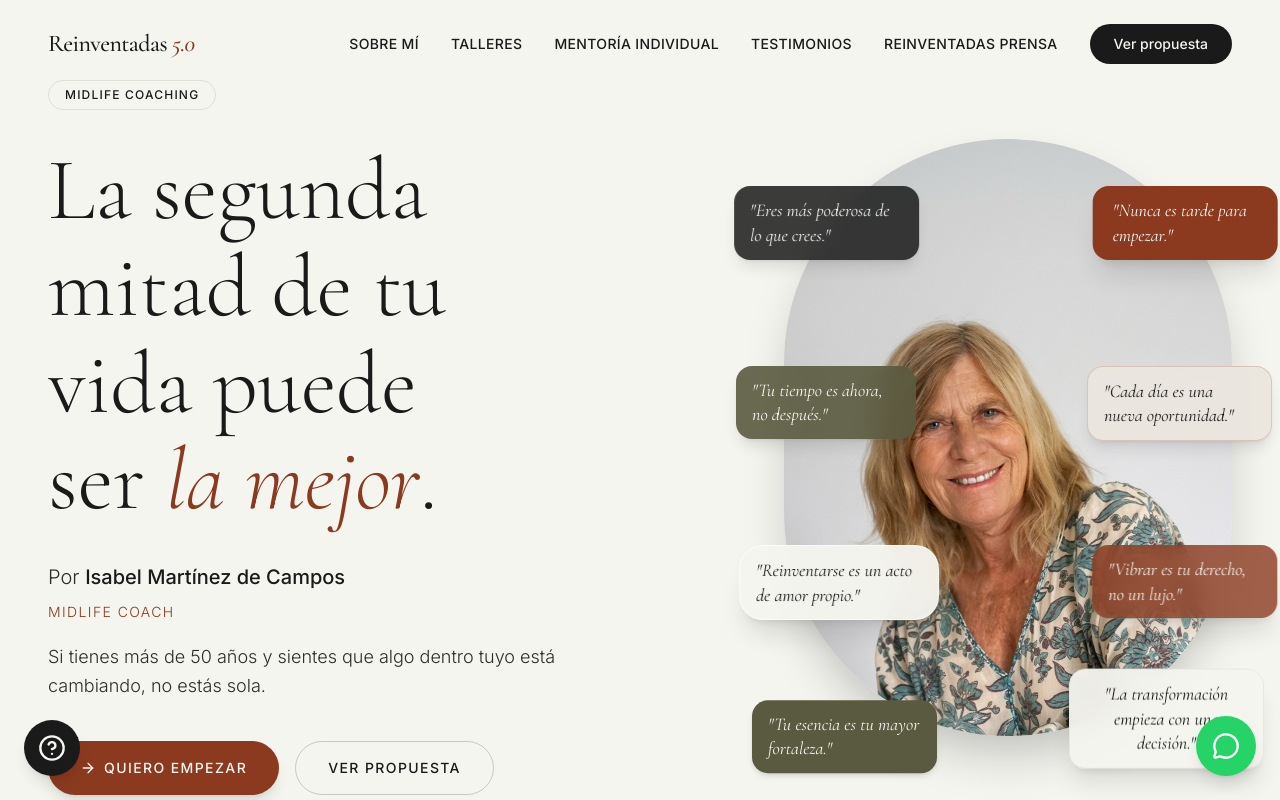
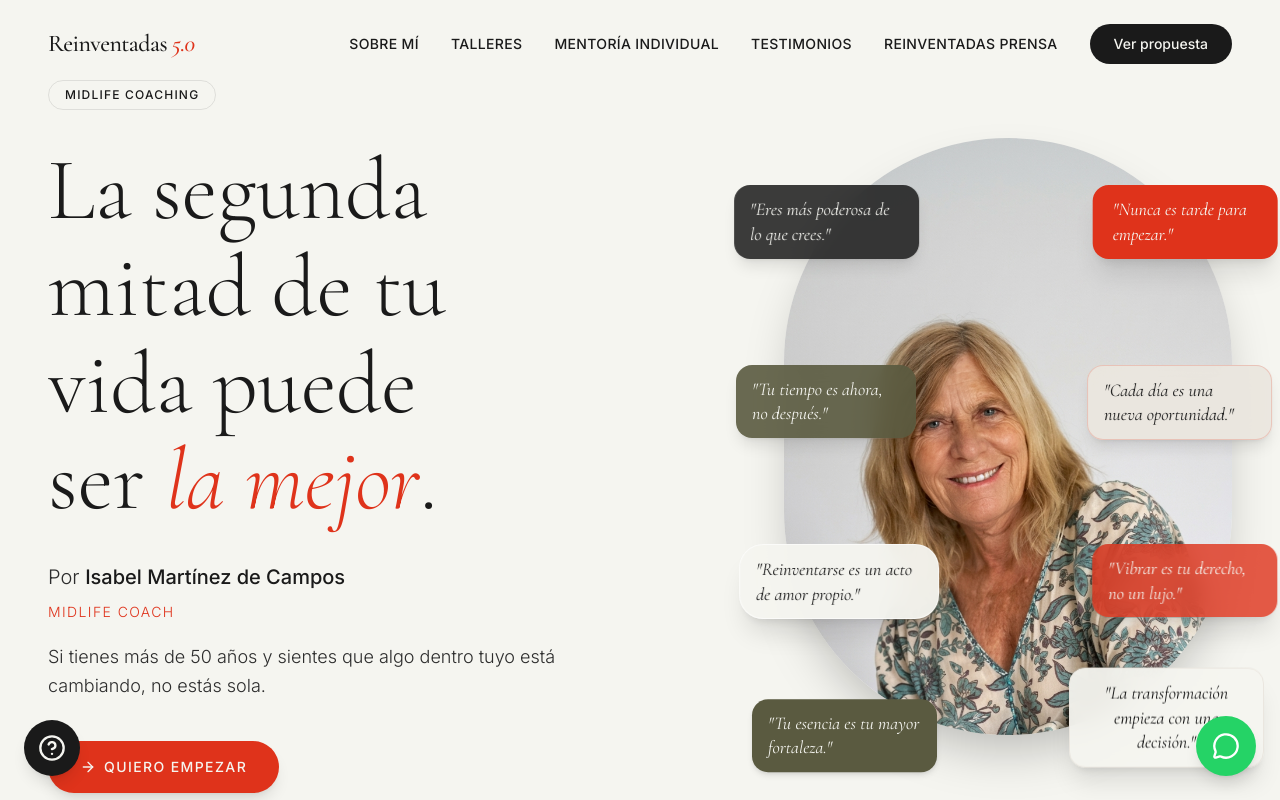
Before and after one commit to ProgWBVSG/Isabel-Web, a React (Vite) app: page / in a window 1280 px wide. Shown: the top 800 px of the page. Built offline with nearby package versions, Linux system fonts and the light colour scheme.

Commit message:
Mejorar contraste de color rojo y remover boton/textos landing

```diff
--- a/src/index.css
+++ b/src/index.css
@@ -8,7 +8,7 @@
   --color-cream: #F5F5F0;
   --color-sand: #EAE6DF;
   --color-olive: #5A5A40;
-  --color-terracotta: #8B3A1F;
+  --color-terracotta: #DF331B;
   --color-ink: #1A1A1A;
   --color-ink-light: #2D2D2D;
 }
--- a/src/pages/Landing.tsx
+++ b/src/pages/Landing.tsx
@@ -74,12 +74,6 @@ export default function Landing() {
               >
                 <ArrowRight className="h-4 w-4" />
                 Quiero empezar
-              </a>
-              <a
-                href="#mentoria"
-                className="inline-flex items-center justify-center px-8 py-4 text-sm tracking-widest uppercase font-medium rounded-full text-ink border border-ink/20 hover:border-terracotta hover:text-terracotta transition-colors duration-300"
-              >
-                Ver propuesta
               </a>
             </div>
           </motion.div>
@@ -300,7 +294,6 @@ export default function Landing() {
           className="max-w-4xl mx-auto px-6 lg:px-12 flex flex-col md:flex-row items-center justify-between gap-8"
         >
           <div>
-            <p className="text-cream/80 text-sm uppercase tracking-widest mb-2">Plazas limitadas</p>
             <h3 className="text-3xl md:text-4xl font-serif font-light text-cream">
               ¿Estás lista para <span className="italic">reinventarte</span>?
             </h3>
```
